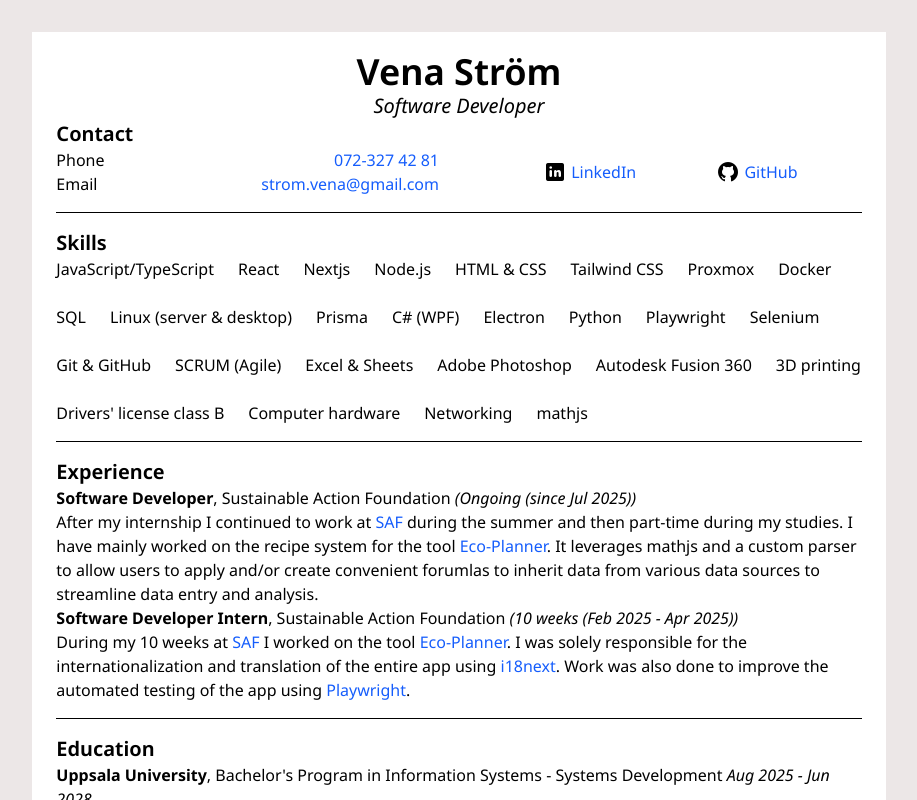
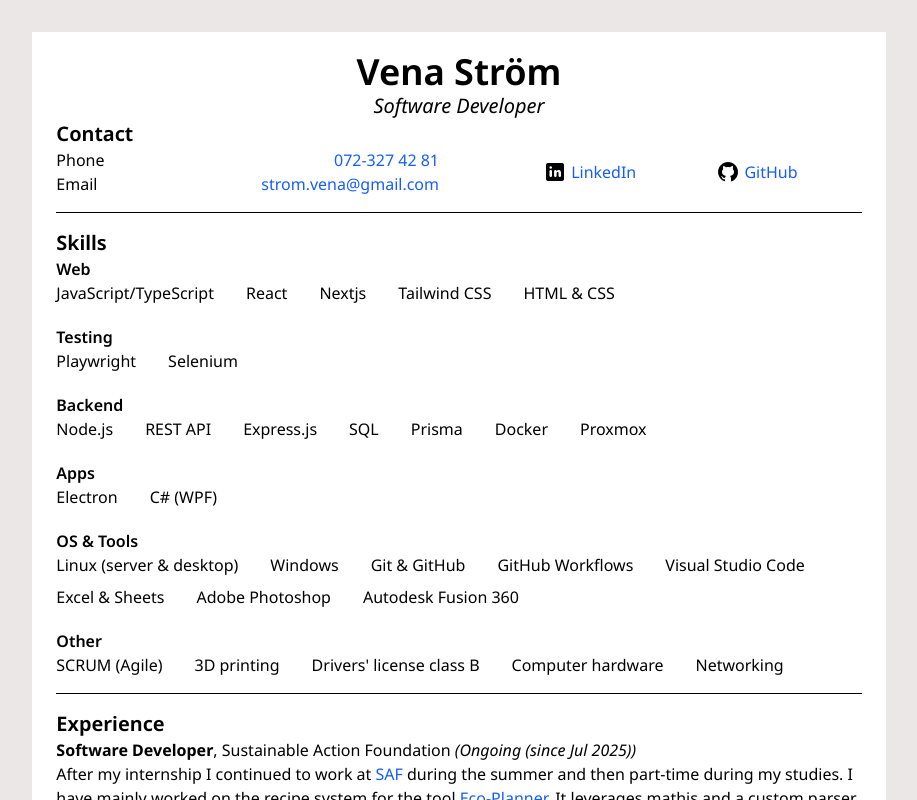
Before and after one commit to VenaStrom/VenaStrom.github.io, a React (Vite) app: page / in a window 1280 px wide. Shown: the top 800 px of the page, without its empty margins (181-1098 px from the left). Built offline with nearby package versions, Linux system fonts and the light colour scheme.

Commit message:
update skills style

```diff
--- a/src/components/skills.tsx
+++ b/src/components/skills.tsx
@@ -5,11 +5,19 @@ export default function Skills({ className = "" }: { className?: string }) {
     <section className={className}>
       <h3>Skills</h3>
 
-      <ul className="flex flex-row flex-wrap gap-6">
-        {info.skills.map((skill, i) => (
-          <li key={`skill-${i}`}>{skill}</li>
-        ))}
-      </ul>
+      <div className="flex flex-col gap-y-5">
+        {Object.entries(info.skills).map(([category, skills], i) => (<div>
+          <h4 className="text-base">{category}</h4>
+          <ul key={`skill-category-${i}`} className="flex flex-row flex-wrap gap-x-6 gap-y-2">
+
+            {skills.map((skill, j) => (
+              <li key={`skill-${i}-${j}`} className="mr-2">
+                {skill}
+              </li>
+            ))}
+          </ul>
+        </div>))}
+      </div>
     </section>
   );
 }
--- a/src/info.tsx
+++ b/src/info.tsx
@@ -12,7 +12,8 @@ export const info: {
   emailLink: string;
   linkedinLink: string;
   githubLink: string;
-  skills: string[];
+  // Category: string[]
+  skills: Record<string, string[]>;
   experiences: {
     company: string;
     position: string;
@@ -58,34 +59,49 @@ export const info: {
   emailLink: "strom.vena+portfolio@gmail.com",
   linkedinLink: "https://www.linkedin.com/in/vena-ström-74b618332",
   githubLink: "https://github.com/VenaStrom",
-  skills: [
+  skills: {
+    "Web": [
       "JavaScript/TypeScript",
       "React",
       "Nextjs",
-    "Node.js",
+      "Tailwind CSS",
       "HTML & CSS",
-    "Tailwind CSS",
-    "Proxmox",
-    "Docker",
-    "SQL",
-    "Linux (server & desktop)",
-    "Prisma",
-    "C# (WPF)",
-    "Electron",
-    "Python",
+    ],
+    "Testing": [
       "Playwright",
       "Selenium",
+    ],
+    "Backend": [
+      "Node.js",
+      "REST API",
+      "Express.js",
+      "SQL",
+      "Prisma",
+      "Docker",
+      "Proxmox",
+    ],
+    "Apps": [
+      "Electron",
+      "C# (WPF)",
+    ],
+    "OS & Tools": [
+      "Linux (server & desktop)",
+      "Windows",
       "Git & GitHub",
-    "SCRUM (Agile)",
+      "GitHub Workflows",
+      "Visual Studio Code",
       "Excel & Sheets",
       "Adobe Photoshop",
       "Autodesk Fusion 360",
+    ],
+    "Other": [
+      "SCRUM (Agile)",
       "3D printing",
       "Drivers' license class B",
       "Computer hardware",
       "Networking",
-    "mathjs",
     ],
+  },
   experiences: [
     {
       company: "Sustainable Action Foundation",
```
Lines whose indentation alone changed are shown as unchanged.
